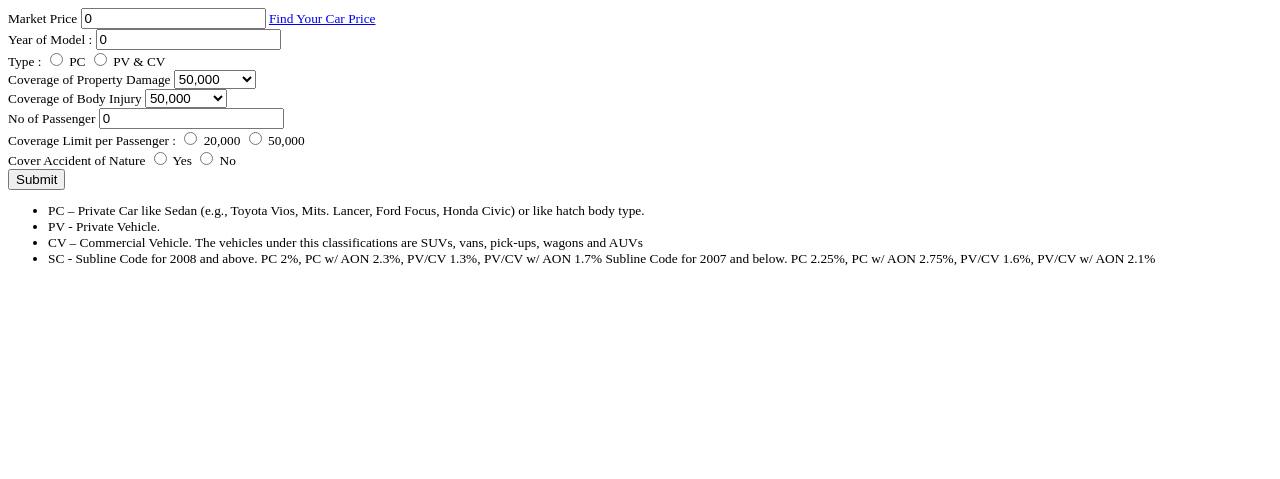
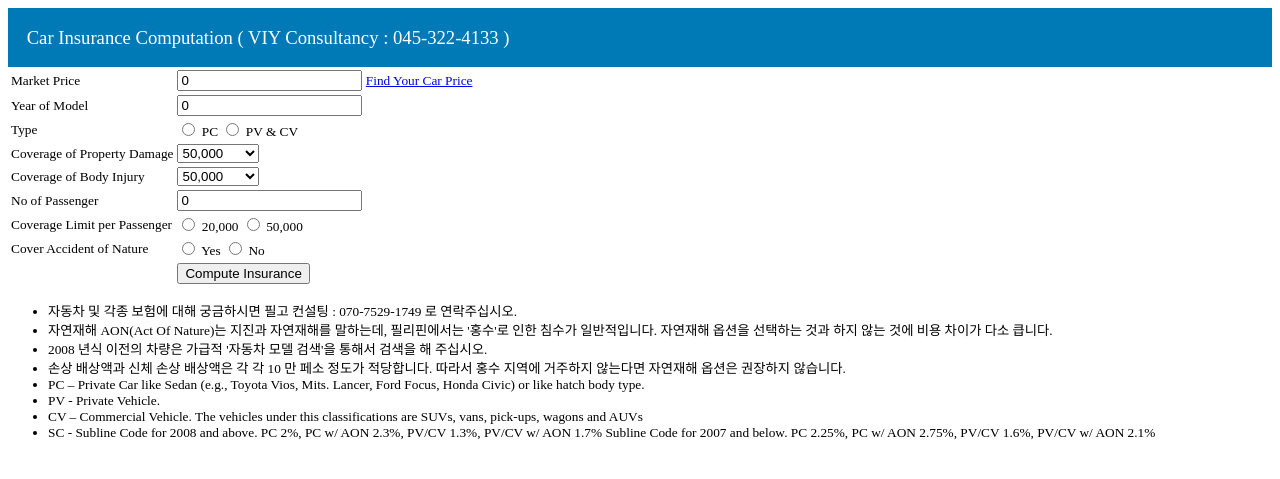
Before and after one commit to thruthesky/car-insurance-computation, a PHP site: page / in a window 1280 px wide. Shown: the top 479 px of the page. Run offline with PHP 8.4, Linux system fonts and the light colour scheme; some libraries are stand-ins or nearby versions.

Commit message:
updating computation

```diff
--- a/form.php
+++ b/form.php
@@ -169,82 +169,107 @@ function tax_add($sum)
 
 
 ?>
+
+<div class='title form'><?=ln('title form')?></div>
+
 <form>
 <input type='hidden' name='mode' value='submit-computation'>
 
+<table>
 
 <? if ( $unit ) { ?>
-	<div class='unit'>
-		Your Car Model : <?=$unit?>
-		<input type='hidden' name='unit' value='<?=$unit?>'>
-	</div>
+	<tr>
+		<td><?=ln('your car model')?></td>
+		<td><?=$unit?><input type='hidden' name='unit' value='<?=$unit?>'></td>
+	</tr>
 <? } ?>
 
 <? if ( $type ) { ?>
-	<div class='type'>
-		Your Car Type: <?=$type?>
-		<input type='hidden' name='type' value='<?=$type?>'>
-	</div>
+	<tr>
+		<td><?=ln('your car type')?></td>
+		<td><?=$type?><input type='hidden' name='type' value='<?=$type?>'></td>
+	</tr>
 <? } ?>
 
+<tr>
+	<td><?=ln('market price')?></td>
+	<td>
+		<input type='text' name='price' value="<?=$price?>">
+		<a href='?action=choose-car-brand'><?=ln('find your car price')?></a>
+	</td>
+</tr>
 
-<div>
+<tr>
+	<td><?=ln('year of model')?></td>
+	<td><input type='text' name='year' value="<?=$year?>"></td>
+</tr>
 
 
-Market Price
-<input type='text' name='price' value="<?=$price?>">
-<a href='?action=choose-car-brand'>Find Your Car Price</a>
 
-</div>
+<tr>
+	<td><?=ln('type')?></td>
+	<td>
+		<input type='radio' name='subline' value='PC' <? if ( $subline == 'PC' ) echo 'checked=1'; ?>> PC
+		<input type='radio' name='subline' value='CV' <? if ( $subline == 'CV' ) echo 'checked=1'; ?>> PV &amp; CV
+	</td>
+</tr>
 
 
-<div>
-	Year of Model : <input type='text' name='year' value="<?=$year?>">
 
-</div>
-
-
-<div>
-	Type :
-		<input type='radio' name='subline' value='PC' <? if ( $subline == 'PC' ) echo 'checked=1'; ?>> PC
-		<input type='radio' name='subline' value='CV' <? if ( $subline == 'CV' ) echo 'checked=1'; ?>> PV &amp; CV
-</div>
-
-<div>
-	Coverage of Property Damage
+<tr>
+	<td><?=ln('Coverage of Property Damage')?></td>
+	<td>
 		<select name='pd'>
 			<?=option_coverage($pd)?>
 		</select>
-</div>
+	</td>
+</tr>
 
-<div>
-	Coverage of Body Injury
+
+<tr>
+	<td><?=ln('Coverage of Body Injury')?></td>
+	<td>
 		<select name='bi'>
 			<?=option_coverage($bi)?>
 		</select>
-</div>
+	</td>
+</tr>
+<tr>
+	<td><?=ln('No of Passenger')?></td>
+	<td>
+		<input type='text' name='passenger' value="<?=$passenger?>">
+	</td>
+</tr>
 
 
-<div>
-	No of Passenger
-	<input type='text' name='passenger' value="<?=$passenger?>">
-</div>
-<div>
-	Coverage Limit per Passenger :
+<tr>
+	<td><?=ln('Coverage Limit per Passenger')?></td>
+	<td>
 		<input type='radio' name='pa' value='20000' <? if ( $pa == 20000 ) echo "checked=1"; ?> > 20,000
 		<input type='radio' name='pa' value='50000' <? if ( $pa == 50000 ) echo "checked=1"; ?> > 50,000
-</div>
+	</td>
+</tr>
 
 
-<div>
-	Cover Accident of Nature
+<tr>
+	<td><?=ln('Cover Accident of Nature')?></td>
+	<td>
 		<input type='radio' name='aon' value='Y' <? if ( $aon == 'Y' ) echo 'checked=1'; ?>> Yes
 		<input type='radio' name='aon' value='N' <? if ( $aon == 'N' ) echo 'checked=1'; ?>> No
-</div>
+	</td>
+</tr>
 
 
 
-<input type='submit'>
+
+
+<tr>
+	<td></td>
+	<td><input type='submit' value='<?=ln('submit compute')?>'></td>
+</tr>
+
+</table>
+
 </form>
 
 <?php
@@ -257,8 +282,9 @@ Market Price
 		$sum3 = $sum2 + bi_premium( $subline, $bi );
 		$sum4 = $sum3 + pd_premium( $subline, $pd );
 		$sum5 = $sum4 + $pa_premium;
-		$total = tax_add($sum5);
-		echo $total;
+		$total = number_format(round(tax_add($sum5)));
+		$ln = ln('comment total');
+		echo "<div class='note result'>$ln $total</div>";
 	}
 
 ?>
@@ -267,6 +293,20 @@ Market Price
 
 
 <ul>
+
+<li> 자동차 및 각종 보험에 대해 궁금하시면 필고 컨설팅 : 070-7529-1749 로 연락주십시오.
+
+<li> 자연재해 AON(Act Of Nature)는 지진과 자연재해를 말하는데, 필리핀에서는 '홍수'로 인한 침수가 일반적입니다.
+자연재해 옵션을 선택하는 것과 하지 않는 것에 비용 차이가 다소 큽니다.
+
+<li> 2008 년식 이전의 차량은 가급적 '자동차 모델 검색'을 통해서 검색을 해 주십시오.
+
+<li> 손상 배상액과 신체 손상 배상액은 각 각 10 만 페소 정도가 적당합니다.
+
+따라서 홍수 지역에 거주하지 않는다면 자연재해 옵션은 권장하지 않습니다.
+
+
+
 
 <li> PC – Private Car
 	like Sedan (e.g., Toyota Vios, Mits. Lancer, Ford Focus, Honda Civic)
@@ -282,3 +322,28 @@ Market Price
 
 
 </ul>
+
+<script>
+		var $ = jQuery;
+		var resize_count = 0;
+		$(window).load(function () {
+			resize_iframe();
+		});
+		$(function(){
+			//resize_iframe();
+			setTimeout(function () { resize_iframe(); }, 500);	// resize after 1 second for sure.
+			setTimeout(function () { resize_iframe(); }, 3000);	// resize after 3 seconds for sure.
+			setTimeout(function () { resize_iframe(); }, 5000);	// resize after 5 seconds for sure.
+			setTimeout(function () { resize_iframe(); }, 15000);	// resize after 15 seconds for sure.
+			//setTimeout(function () { resize_iframe(); }, 30000);	// resize after 30 seconds for sure.
+			setTimeout(function () { resize_iframe(); }, 60000);	// resize after 1 MINUTE for sure.
+			// if it takes more than 1 minute, then let's assume that the internet is too slow.
+		});
+		function resize_iframe()
+		{
+			resize_count ++;
+			var height = $(document).height();
+			var data = { 'code' : 'resize', 'height': height, 'count': resize_count };
+			parent.postMessage( data, '*' );
+		}
+	</script>
--- a/index.php
+++ b/index.php
@@ -7,6 +7,7 @@
 <head>
 	<meta charset='utf-8'>
 	<link type='text/css' href='theme.css' rel='stylesheet' />
+	<script src='http://code.jquery.com/jquery-1.11.3.min.js'></script>
 </head>
 <body>
 <?php
--- a/language.php
+++ b/language.php
@@ -27,8 +27,72 @@ $language['ko']['submit search'] = '검색';
 $language['en']['submit cancel'] = 'Cancel';
 $language['ko']['submit cancel'] = '취소';
 
-$language['en']['select price'] = 'Cancel';
+$language['en']['select price'] = 'Please select the price of the car';
 $language['ko']['select price'] = '자동차 모델의 년도에 해당하는 금액을 클릭하십시오.';
+
+$language['en']['title form'] = 'Car Insurance Computation ( VIY Consultancy : 045-322-4133 )';
+$language['ko']['title form'] = '자동차 종합 보험 ( 필고 컨설팅 : 070-7529-1749 )';
+
+$language['en']['your car model'] = 'Your Car Model';
+$language['ko']['your car model'] = '자동차 모델';
+
+$language['en']['your car type'] = 'Your Car Type';
+$language['ko']['your car type'] = '자동차 타입';
+
+$language['en']['market price'] = 'Market Price';
+$language['ko']['market price'] = '시장 가격';
+
+$language['en']['find your car price'] = 'Find Your Car Price';
+$language['ko']['find your car price'] = '자동차 모델 검색';
+
+
+$language['en']['year of model'] = 'Year of Model';
+$language['ko']['year of model'] = '자동차 년식';
+
+
+$language['en']['type'] = 'Type';
+$language['ko']['type'] = '자동차 분류';
+
+
+$language['en']['Coverage of Property Damage'] = 'Coverage of Property Damage';
+$language['ko']['Coverage of Property Damage'] = '재물 손상 배상액';
+
+
+$language['en']['Coverage of Body Injury'] = 'Coverage of Body Injury';
+$language['ko']['Coverage of Body Injury'] = '신체 손상 배상액';
+
+
+$language['en']['No of Passenger'] = 'No of Passenger';
+$language['ko']['No of Passenger'] = '좌석 수';
+
+
+$language['en']['Coverage Limit per Passenger'] = 'Coverage Limit per Passenger';
+$language['ko']['Coverage Limit per Passenger'] = '1명당 최대 배상액';
+
+
+$language['en']['Cover Accident of Nature'] = 'Cover Accident of Nature';
+$language['ko']['Cover Accident of Nature'] = '자연재해';
+
+
+
+$language['en']['submit compute'] = 'Compute Insurance';
+$language['ko']['submit compute'] = '보험료 계산';
+
+
+$language['en']['comment total'] = 'Approximately :';
+$language['ko']['comment total'] = '예상 보험료 약 :';
+
+
+
+
+
+
+
+
+
+
+
+
 
 
 
--- a/theme.css
+++ b/theme.css
@@ -12,6 +12,10 @@ button::-moz-focus-inner, input[type="button"]::-moz-focus-inner, input[type="su
 	padding:1em;
 	font-size:1.4em;
 	background-color:#c9dfdf;
+}
+.title.form {
+	background-color:#0079b7;
+	color:white;
 }
 .note {
 	padding:0.6em;
@@ -50,8 +54,8 @@ button::-moz-focus-inner, input[type="button"]::-moz-focus-inner, input[type="su
 	width:50%;
 }
 
-.choose-car-brand .price {
-	display:inline-block;
-	padding:0.125em .25em;
-	font-size:1.125em;
+
+
+.search-result span {
+	font-size:0.8em;
 }
```
Lines whose indentation alone changed are shown as unchanged.
